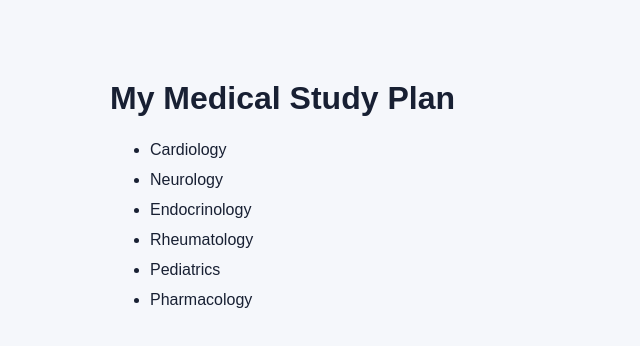
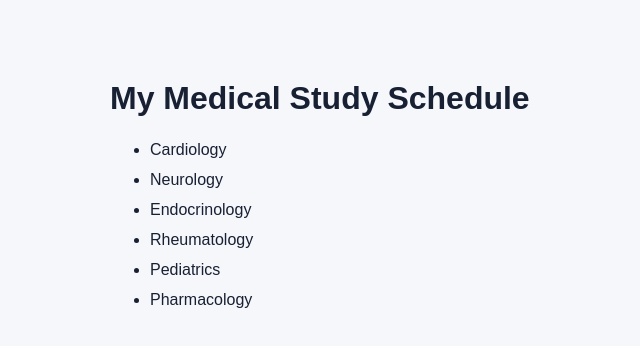
Before and after one commit to aymentech45-bit/study-plan, a plain HTML site: page index.html in a window 1280 px wide. Shown: the whole page, without its empty margins (320-960 px from the left). Drawn offline with Linux system fonts and the light colour scheme.

Commit message:
Change the heading from plan to schedul

```diff
--- a/index.html
+++ b/index.html
@@ -11,7 +11,7 @@
 
   <body>
     <main class="container">
-      <h1>My Medical Study Plan</h1>
+      <h1>My Medical Study Schedule</h1>
 
       <ul>
         <li>Cardiology</li>
```
